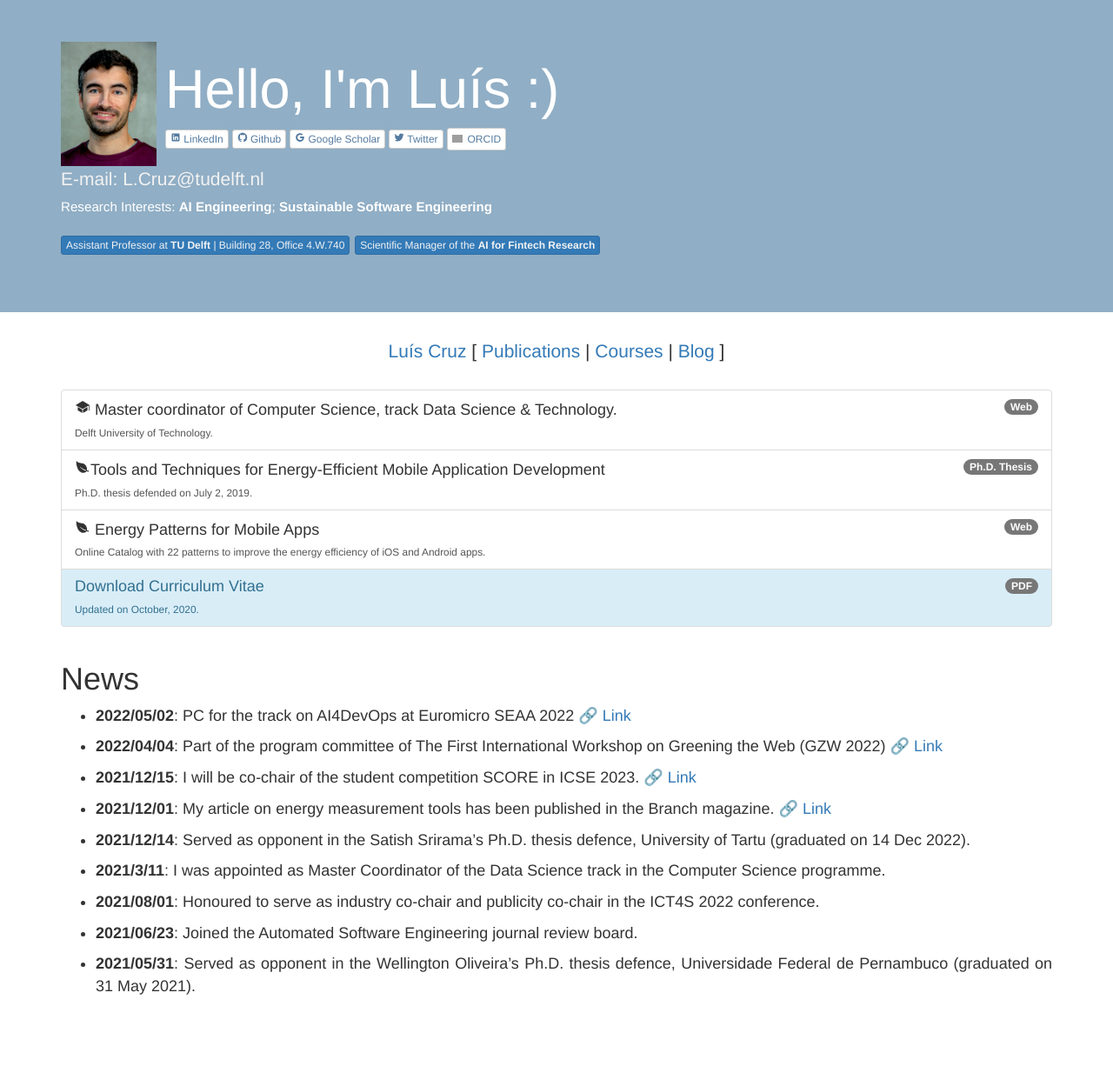
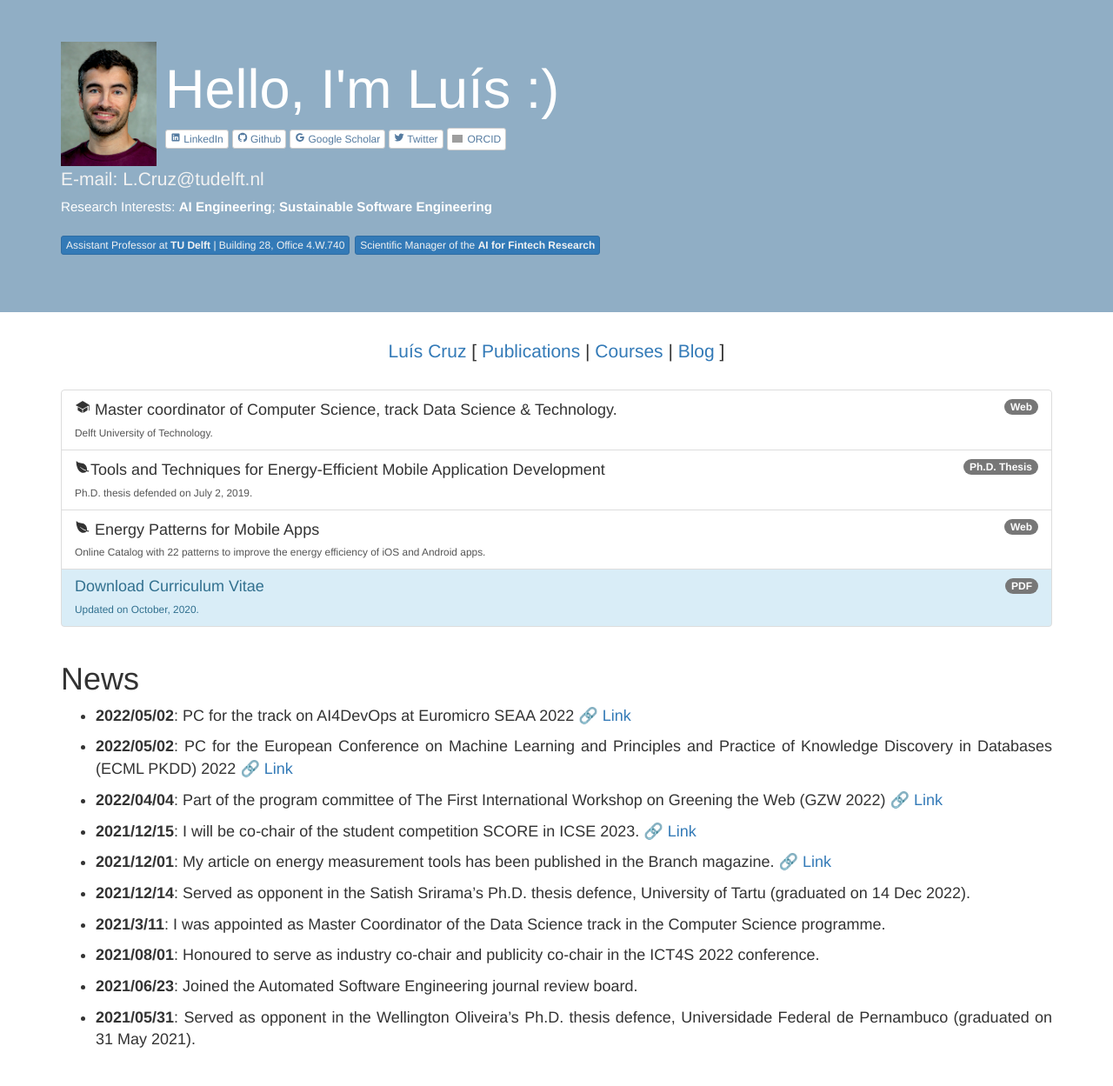
Before and after one commit to luiscruz/luiscruz.github.io, a Jekyll site: the page built from index.md, in a window 1280 px wide. Shown: the whole page at 87% size. Built offline with Jekyll 4.4.1, drawn with Linux system fonts in a browser that asks for light colours; nearby versions of some CDN libraries; before the commit the page ends 1188 px from its top, so only the background shows below that; grey boxes are pictures that could not be loaded.

```diff
--- a/_data/updates.yml
+++ b/_data/updates.yml
@@ -1,6 +1,9 @@
 - msg: "PC for the track on AI4DevOps at Euromicro SEAA 2022"
   date: 2022/05/02
   link: https://dsd-seaa2022.iuma.ulpgc.es/?page_id=286
+- msg: "PC for the European Conference on Machine Learning and Principles and Practice of Knowledge Discovery in Databases (ECML PKDD) 2022"
+  date: 2022/05/02
+  link: https://2022.ecmlpkdd.org
 - msg: "Part of the program committee of The First International Workshop on Greening the Web (GZW 2022)"
   date: 2022/04/04
   link: https://greening-the-web.gitlab.io/2022/
```
Also changed, not shown: _publications/2022-05-jay-mlsmellhound.md (added, +17 -0 lines).
